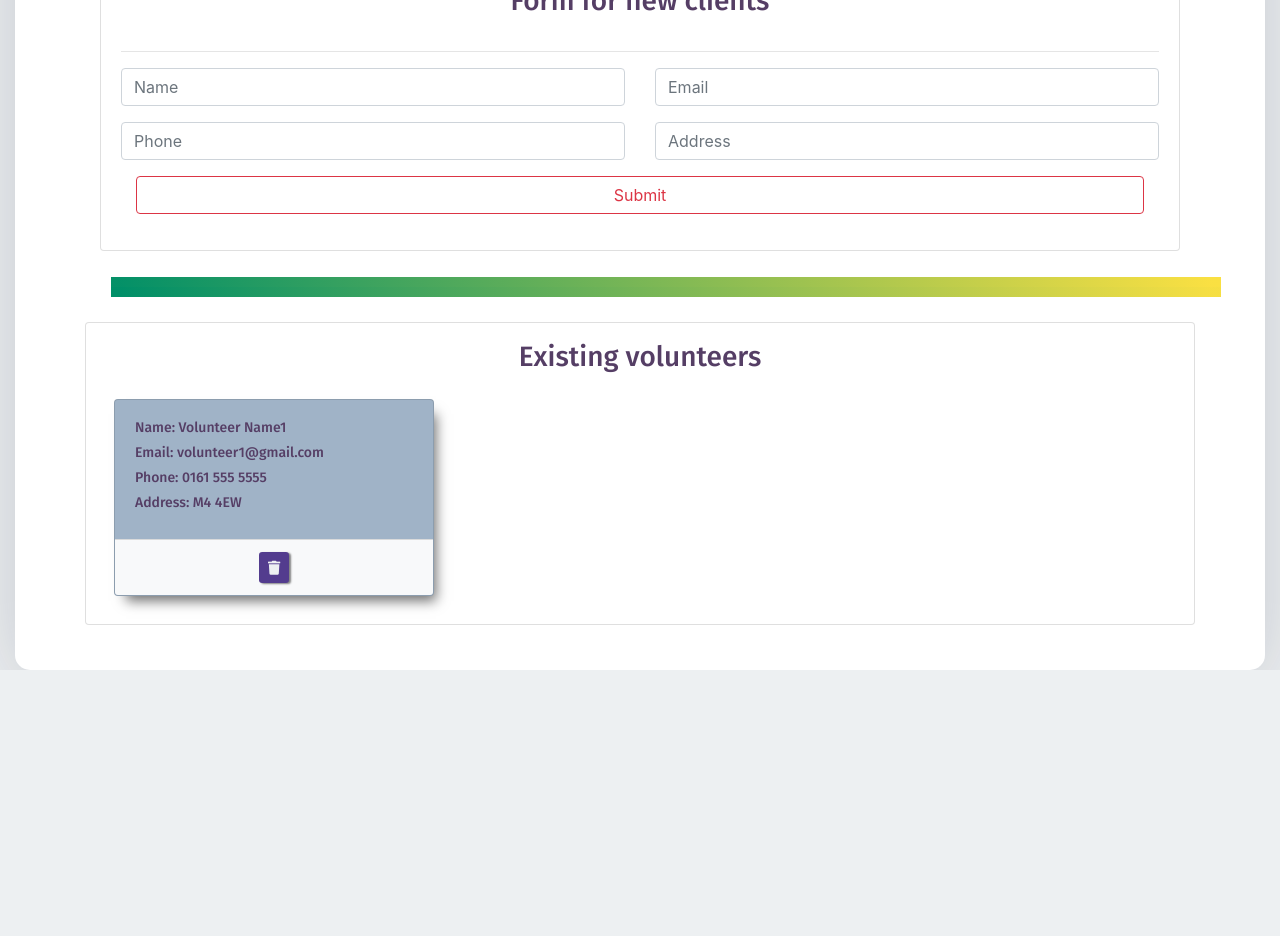
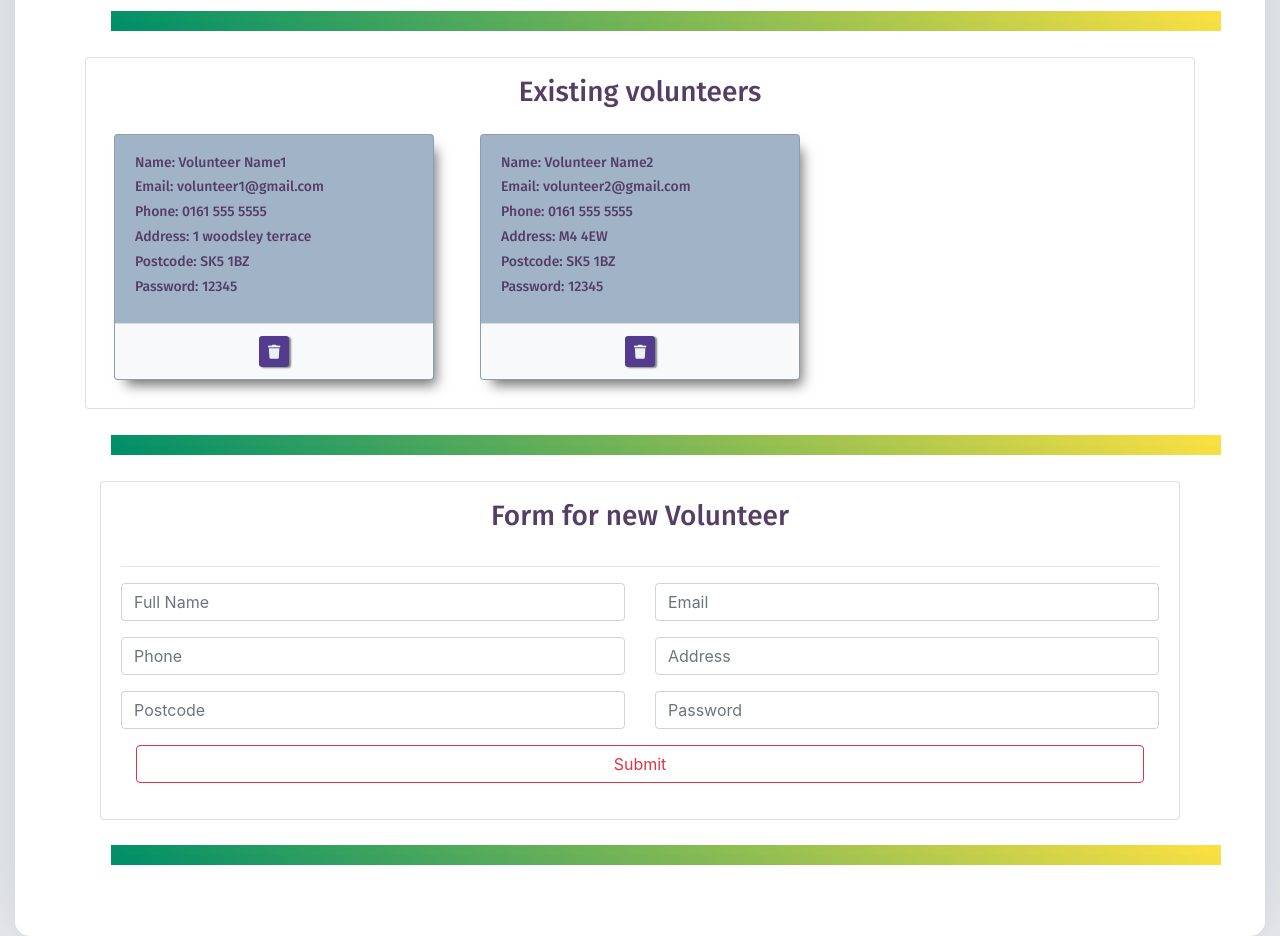
Before and after one commit to techReturnersMarchCohort2020/rainbowhaven-react-frontend, a React (Create React App) app: page /manager in a window 1280 px wide. Shown: the part 1040-1976 px from the top of the page. Before the commit the page ends 1710 px from the top, so only its background shows below. Built offline with nearby package versions, Linux system fonts and the light colour scheme.

Commit message:
Volunteer registeration form and add volunteer from manager home, uuiv4 set up

```diff
--- a/package.json
+++ b/package.json
@@ -11,7 +11,8 @@
     "react-bootstrap": "^1.0.1",
     "react-dom": "^16.13.1",
     "react-router-dom": "^5.2.0",
-    "react-scripts": "3.4.1"
+    "react-scripts": "3.4.1",
+    "uuid": "^8.2.0"
   },
   "scripts": {
     "start": "react-scripts start",
--- /dev/null
+++ b/src/Components/ManagerHome/AddVolunteer.js
@@ -0,0 +1,143 @@
+import React, { Fragment, useState } from "react";
+
+
+
+function AddVolunteer(props) {
+    const [full_name, setFullName] = useState("");
+    const [email, setEmail] = useState("");
+    const [phone,setPhone]=useState("");
+    const [password, setPassword] = useState("");
+    const [address, setAddress] = useState("");
+    const [postcode, setPostcode] = useState("");
+
+    function handleFullNameChange(event) {
+        setFullName(event.target.value);
+    }
+
+
+    function handleEmailChange(event) {
+        setEmail(event.target.value);
+    }
+
+    function handlePhoneChange(event){
+        setPhone(event.target.value);
+    }
+
+    function handlePasswordChange(event) {
+        setPassword(event.target.value);
+    }
+    function handleAddressChange(event) {
+        setAddress(event.target.value);
+    }
+    function handlePostcodeChange(event) {
+        setPostcode(event.target.value);
+    }
+
+    function handleAddVolunteerClick(event) {
+        event.preventDefault();
+        props.addVolunteer(full_name, email, phone, address, postcode, password);
+        setFullName("");
+        setEmail("");
+        setAddress("");
+        setPassword("");
+        setPostcode("");
+    }
+    return (
+        <Fragment>
+            <div className="container">
+                <div className="row">
+                    <div className="col">
+                        <div className="card p4">
+                            <div className="card-body">
+                                <h3 className="text-center">Form for new Volunteer</h3>
+                                <hr />
+                                <div className="row">
+                                    <div className="col-md-6">
+                                        <div className="form-group">
+                                            <input
+                                                type="text"
+                                                className="form-control"
+                                                placeholder="Full Name"
+                                                onChange={handleFullNameChange}
+                                                value={full_name}
+                                            />
+                                        </div>
+                                    </div>
+                                    <div className="col-md-6">
+                                        <div className="form-group">
+                                            <input
+                                                type="email"
+                                                className="form-control"
+                                                placeholder="Email"
+                                                onChange={handleEmailChange}
+                                                value={email}
+                                            />
+                                        </div>
+                                    </div>
+                                    <div className="col-md-6">
+                                        <div className="form-group">
+                                            <input
+                                                type="phone"
+                                                className="form-control"
+                                                placeholder="Phone"
+                                                onChange={handlePhoneChange}
+                                                value={phone}
+                                            />
+                                        </div>
+                                    </div>
+                                    <div className="col-md-6">
+                                        <div className="form-group">
+                                            <input
+                                                type="text"
+                                                className="form-control"
+                                                placeholder="Address"
+                                                onChange={handleAddressChange}
+                                                value={address}
+                                            />
+                                        </div>
+                                    </div>
+
+                                    <div className="col-md-6">
+                                        <div className="form-group">
+                                            <input
+                                                type="text"
+                                                className="form-control"
+                                                placeholder="Postcode"
+                                                onChange={handlePostcodeChange}
+                                                value={postcode}
+                                            />
+                                        </div>
+                                    </div>
+                                    <div className="col-md-6">
+                                        <div className="form-group">
+                                            <input
+                                                type="password"
+                                                className="form-control"
+                                                placeholder="Password"
+                                                onChange={handlePasswordChange}
+                                                value={password}
+                                            />
+                                        </div>
+                                    </div>
+                                </div>
+
+                                <div className="col-md-12">
+                                    <div className="form-group">
+                                        <input
+                                            type="submit"
+                                            value="Submit"
+                                            className="btn btn-outline-danger btn-block"
+                                            onClick={handleAddVolunteerClick}
+                                        />
+                                    </div>
+                                </div>
+                            </div>
+                        </div>
+                    </div>
+                </div>
+            </div>
+        </Fragment>
+    );
+}
+
+export default AddVolunteer;
--- a/src/Components/ManagerHome/Home.js
+++ b/src/Components/ManagerHome/Home.js
@@ -4,13 +4,15 @@ import ListClients from "./ListClients";
 import ListVolunteers from "./ListVolunteers";
 import AddClient from "./AddClient";
 import AppHeader from "./AppHeader";
+import { v4 as uuidv4 } from 'uuid';
 
 import "./Home.css";
+import AddVolunteer from "./AddVolunteer";
 
 function Home() {
   const [items, setClients] = useState([
     {
-      client_id: "001",
+      client_id: uuidv4(),
       full_name: "Client Name1",
       email: "client1@gmail.com",
       phone: "0161 555 5555",
@@ -20,7 +22,7 @@ function Home() {
       date: "2 days ago",
     },
     {
-      client_id: "002",
+      client_id: uuidv4(),
       full_name: "Client Name2",
       email: "client2@gmail.com",
       address: "M4 4EW",
@@ -30,7 +32,7 @@ function Home() {
       date: "2 days ago",
     },
     {
-      client_id: "003",
+      client_id: uuidv4(),
       full_name: "Client Name3",
       email: "client3@gmail.com",
       address: "M4 4EW",
@@ -40,7 +42,7 @@ function Home() {
       date: "2 days ago",
     },
     {
-      client_id: "004",
+      client_id: uuidv4(),
       full_name: "Client Name4",
       email: "client4@gmail.com",
       address: "M4 4EW",
@@ -50,7 +52,7 @@ function Home() {
       date: "2 days ago",
     },
     {
-      client_id: "005",
+      client_id: uuidv4(),
       full_name: "Client Name5",
       email: "client5@gmail.com",
       address: "M4 4EW",
@@ -63,21 +65,30 @@ function Home() {
 
   const [volunteer, setVolunteers] = useState([
     {
-      volunteer_id: "001",
       full_name: "Volunteer Name1",
       email: "volunteer1@gmail.com",
       phone: "0161 555 5555",
+      address: "1 woodsley terrace",
+      postcode:"SK5 1BZ",
+      password: "12345",
+
+    },
+    {
+      full_name: "Volunteer Name2",
+      email: "volunteer2@gmail.com",
+      phone: "0161 555 5555",
       address: "M4 4EW",
-      available: true,
-    },
+      postcode:"SK5 1BZ",
+      password:"12345",
+
+    }
+
   ]);
 
   const activeTasks = items && items.filter((task) => !task.completed);
 
   const completedTasks = items && items.filter((task) => task.completed);
 
-  const allAvailableVolunteer =
-    volunteer && volunteer.filter((volunteer) => volunteer.available);
 
   function deleteClient(client_id) {
     const updatedClients = items.filter((item) => item.client_id !== client_id);
@@ -94,15 +105,14 @@ function Home() {
     setClients(updatedClients);
   }
 
-  function deleteVolunteer(volunteer_id) {
-    const updatedVolunteer = volunteer.filter(
-      (volunteer) => volunteer.volunteer_id !== volunteer_id
-    );
+  function deleteVolunteer(volunteer_email) {
+    const updatedVolunteer = volunteer.filter( (volunteer) => volunteer.email !== volunteer_email );
     setVolunteers(updatedVolunteer);
   }
 
   function addClient(full_name, email, phone, address) {
     const newClient = {
+      client_id: uuidv4(),
       full_name: full_name,
       email: email,
       phone: phone,
@@ -113,6 +123,21 @@ function Home() {
 
     const updatedClients = [...items, newClient];
     setClients(updatedClients);
+  }
+
+  function addVolunteer(full_name,email,phone, address,postcode,password) {
+    const newVolunteer = {
+      full_name: full_name,
+      email: email,
+      phone:phone,
+      address: address,
+      postcode: postcode,
+      password:password,
+
+    };
+
+    const updatedVolunteer = [...volunteer, newVolunteer];
+    setVolunteers(updatedVolunteer);
   }
   return (
     <div className="home_body">
@@ -172,28 +197,31 @@ function Home() {
         <div className="Item__border" />
         <AddClient addClient={addClient} />
         <div className="Item__border" />
+
         <div className="row">
           <div className="col">
             <div className="card">
               <div className="card-body">
                 <h3 className="text-center">Existing volunteers</h3>
                 <div className="row">
-                  {allAvailableVolunteer.map((volunteer) => (
+                  {volunteer.map( volunteer =>
                     <ListVolunteers
-                      key={volunteer.volunteer_id}
-                      id={volunteer.volunteer_id}
+                      key={volunteer.volunteer_email}
                       full_name={volunteer.full_name}
                       email={volunteer.email}
                       phone={volunteer.phone}
-                      deleteVolunteer={deleteVolunteer}
                       address={volunteer.address}
-                    />
-                  ))}
+                      postcode={volunteer.postcode}
+                      password={volunteer.password}
+                      deleteVolunteer={deleteVolunteer} />)}
                 </div>
               </div>
             </div>
           </div>
         </div>
+        <div className="Item__border" />
+        <AddVolunteer addVolunteer={addVolunteer} />
+        <div className="Item__border" />
       </div>
     </div>
   );
--- a/src/Components/ManagerHome/ListVolunteers.js
+++ b/src/Components/ManagerHome/ListVolunteers.js
@@ -1,9 +1,9 @@
 import React from "react";
 
 function ListVolunteers(props) {
+
   function handleDeleteClick() {
-    console.log("The delete button has been clicked!");
-    props.deleteVolunteer(props.id);
+    props.deleteVolunteer(props.email);
   }
 
   return (
@@ -14,6 +14,8 @@ function ListVolunteers(props) {
           <h4>Email: {props.email}</h4>
           <h4>Phone: {props.phone}</h4>
           <h4>Address: {props.address}</h4>
+          <h4>Postcode: {props.postcode}</h4>
+          <h4>Password: {props.password}</h4>
         </div>
         <div className="card-footer text-muted bg-light">
           <button
```
Also changed, not shown: 1 other file (tests, documents, lock files or other folders).
